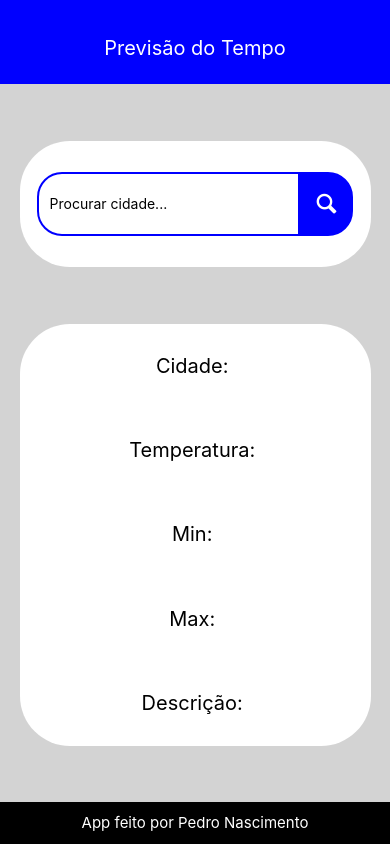
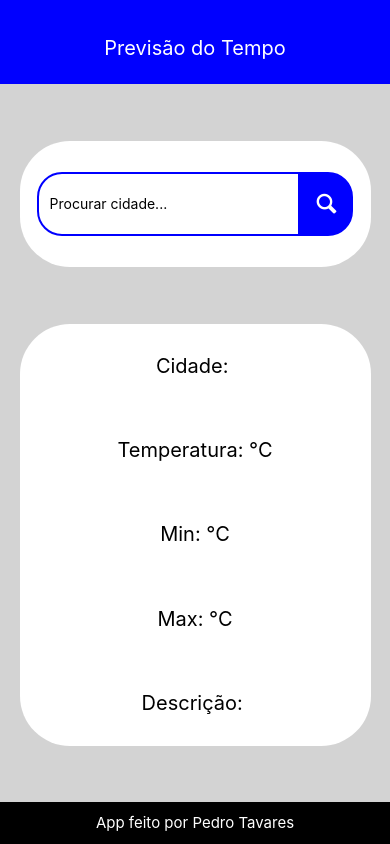
Before and after one commit to Pedrorcpla/AppClima-React, a React Native app: screen / in a window 390 px wide. Built offline with nearby package versions, Linux system fonts and the light colour scheme.

Commit message:
Adicionado o funcionamento da API

```diff
--- a/components/Api.js
+++ b/components/Api.js
@@ -1,7 +1,7 @@
 import axios from 'axios';
 
 const api = axios.create({
-	baseURL: 'https://api.hgbrasil.com/weather?array_limit=2&fields=only_results,temp,city_name,max,min,description,date&key=1ee4375a',
+	baseURL: 'https://api.hgbrasil.com/',
 });
 
 export default api;
--- a/components/Busca.js
+++ b/components/Busca.js
@@ -6,12 +6,15 @@ import Api from './Api';
 
 export default function(){
     const [clima, setClima] = useState(0);
+    const [clima2, setClima2] = useState(0);
     const [inputCity, setInputCity] = useState(0);
 
     async function carregaCity(){
-        const response = await Api.get('&city_name='+inputCity);
+        const response = await Api.get('weather?array_limit=1&fields=only_results,temp,city_name,forecast,max,min,description,date&key=1ee4375a&city_name='+inputCity);
 
-        setClima(response.data);
+        setClima(response.data.forecast[0]);
+        setClima2(response.data);
+
     };
 
     return (
@@ -34,7 +37,7 @@ export default function(){
                 </TouchableOpacity>
             </View>
 
-            <Tempo data={clima}/>
+            <Tempo data={clima} data2={clima2}/>
         </>
     );
 }
--- a/components/Footer.js
+++ b/components/Footer.js
@@ -4,7 +4,7 @@ import { StyleSheet, Text, View, Dimensions } from 'react-native';
 export default function(){
     return (
         <View style={styles.footer}>
-            <Text style={styles.textosterona}>App feito por Pedro Nascimento</Text>
+            <Text style={styles.textosterona}>App feito por Pedro Tavares</Text>
         </View>
     );
 }
--- a/components/Tempo.js
+++ b/components/Tempo.js
@@ -5,10 +5,10 @@ export default function Tempo(props){
     return (
         <>
             <View style={styles.bloco}>
-                <Text style={styles.texto}>Cidade: {props.data.city_name}</Text>
-                <Text style={styles.texto}>Temperatura: {props.data.temp}</Text>
-                <Text style={styles.texto}>Min: {props.data.min}</Text>
-                <Text style={styles.texto}>Max: {props.data.max}</Text>
+                <Text style={styles.texto}>Cidade: {props.data2.city_name}</Text>
+                <Text style={styles.texto}>Temperatura: {props.data2.temp}°C</Text>
+                <Text style={styles.texto}>Min: {props.data.min}°C</Text>
+                <Text style={styles.texto}>Max: {props.data.max}°C</Text>
                 <Text style={styles.texto}>Descrição: {props.data.description}</Text>
             </View>
         </>
```
